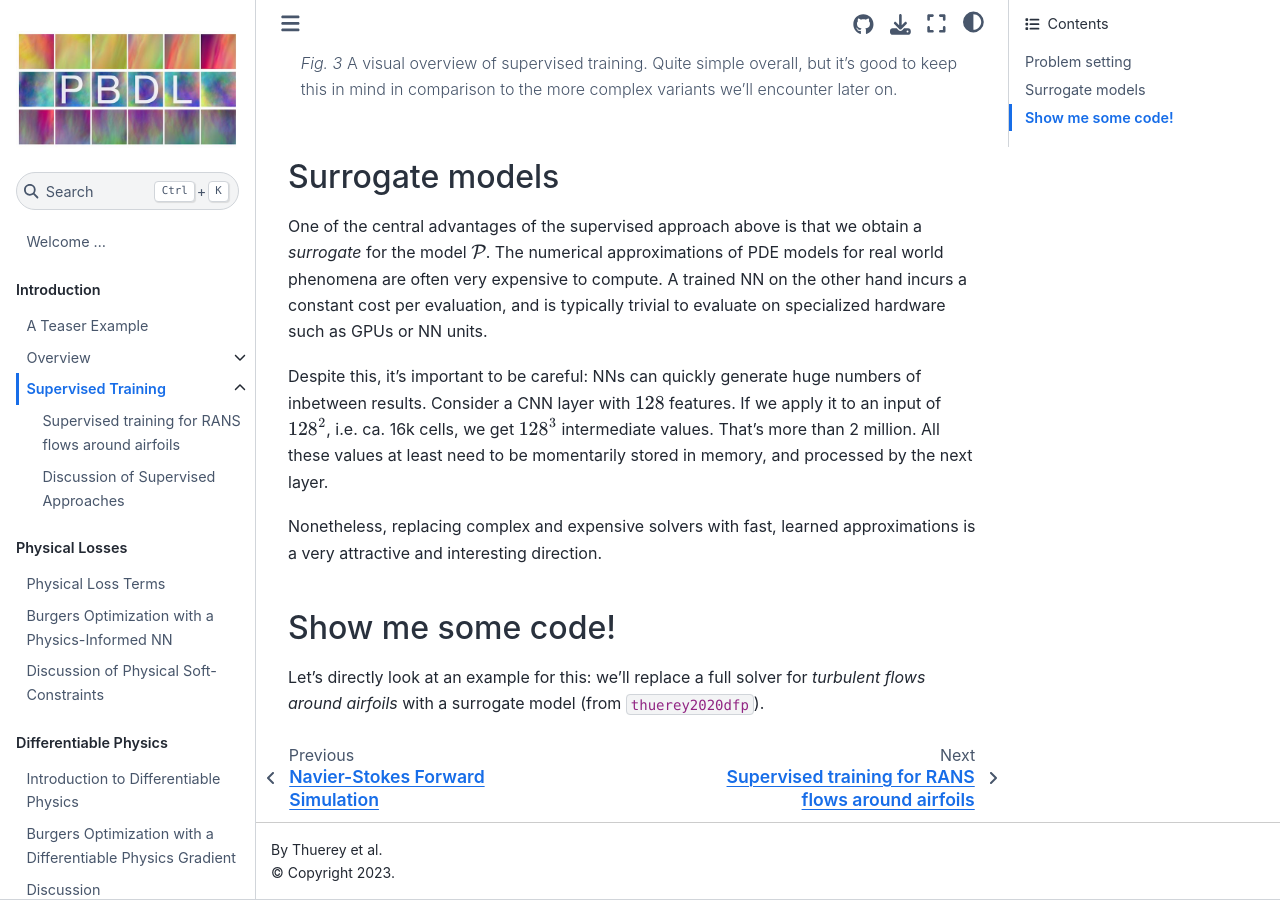
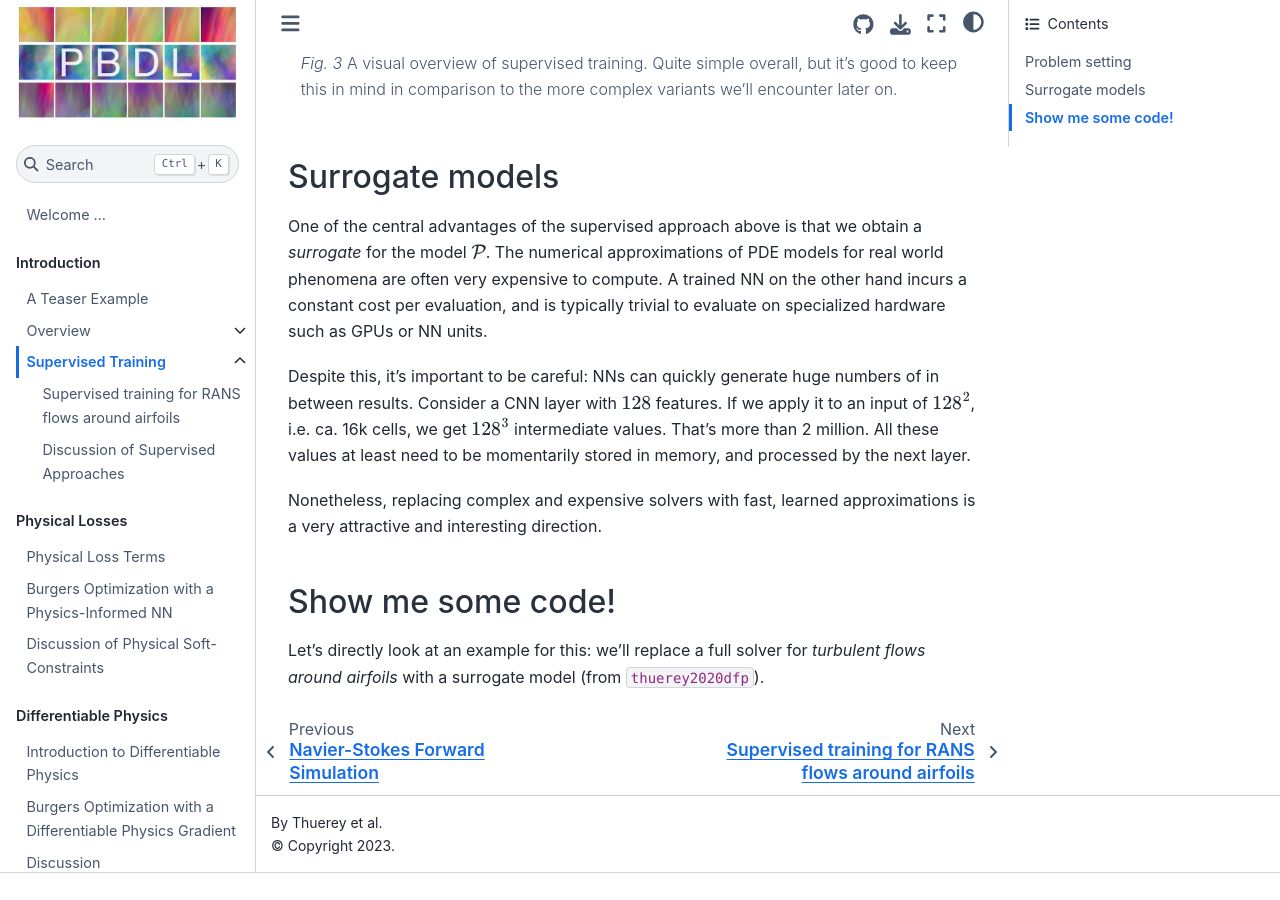
Before and after one commit to tum-pbs/pbdl-book, a Jupyter Book: the page built from supervised.md, in a window 1280 px wide and 900 px high, scrolled down 1507 px. Built offline with Jupyter Book 1.0.4 settings and Sphinx 7.4.7 and the Sphinx Book theme 1.1.4, drawn with Linux system fonts in a browser that asks for light colours; pages that are not in the unit, such as notebooks, are missing from menus; cross-references to code outside the pages are shown as plain code; after the commit the page ends 2380 px from its top, so only the background shows below that.

Commit message:
fixing typos

```diff
--- a/supervised.md
+++ b/supervised.md
@@ -67,7 +67,7 @@ NN on the other hand incurs a constant cost per evaluation, and is typically tri
 to evaluate on specialized hardware such as GPUs or NN units.
 
 Despite this, it's important to be careful:
-NNs can quickly generate huge numbers of inbetween results. Consider a CNN layer with
+NNs can quickly generate huge numbers of in between results. Consider a CNN layer with
 $128$ features. If we apply it to an input of $128^2$, i.e. ca. 16k cells, we get $128^3$ intermediate values.
 That's more than 2 million.
 All these values at least need to be momentarily stored in memory, and processed by the next layer.
```
Also changed, not shown: diffphys-code-burgers.ipynb, physgrad-comparison.ipynb, reinflearn-code.ipynb.
